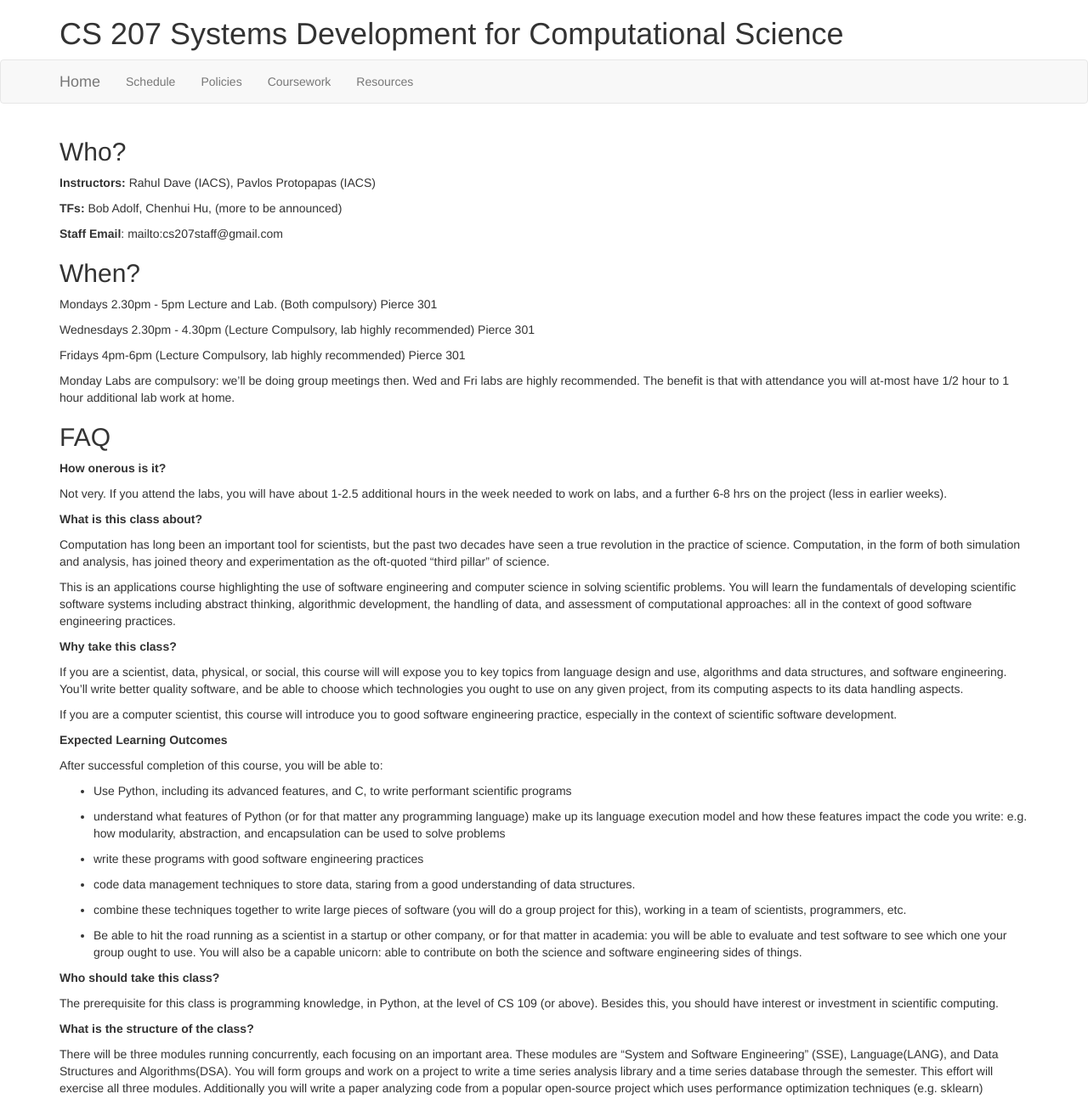
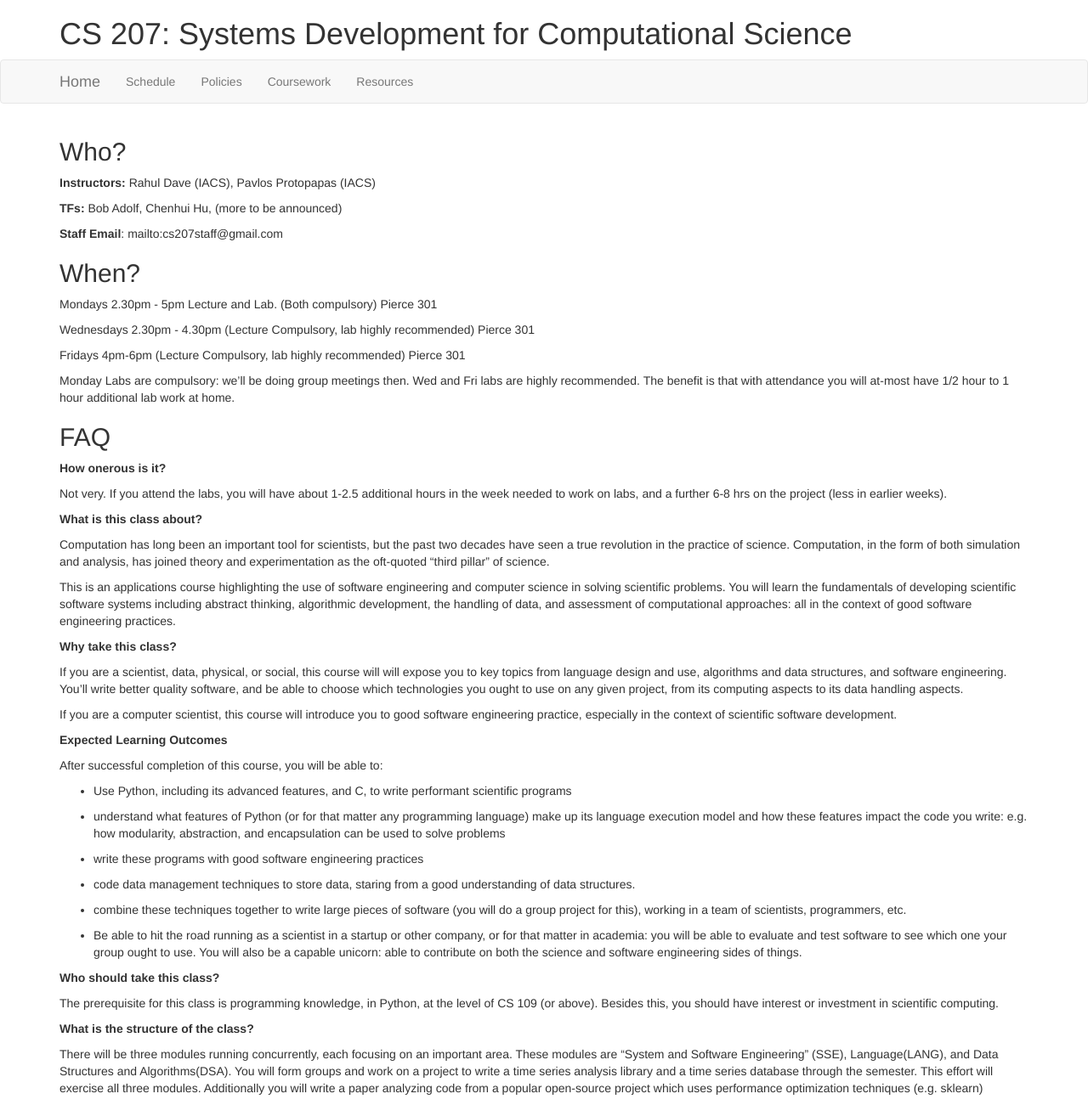
Before and after one commit to rdadolf/cs207, a Jekyll site: the page built from index.md, in a window 1280 px wide. Shown: the whole page at 85% size. Built offline with Jekyll 4.4.1, drawn with Linux system fonts in a browser that asks for light colours; nearby versions of some CDN libraries.

Commit message:
Front matter fix attempt 2.

```diff
--- a/index.md
+++ b/index.md
@@ -1,5 +1,5 @@
 ---
-title: "CS 207 Systems Development for Computational Science"
+title: "CS 207: Systems Development for Computational Science"
 layout: "default"
 ---
 
```
